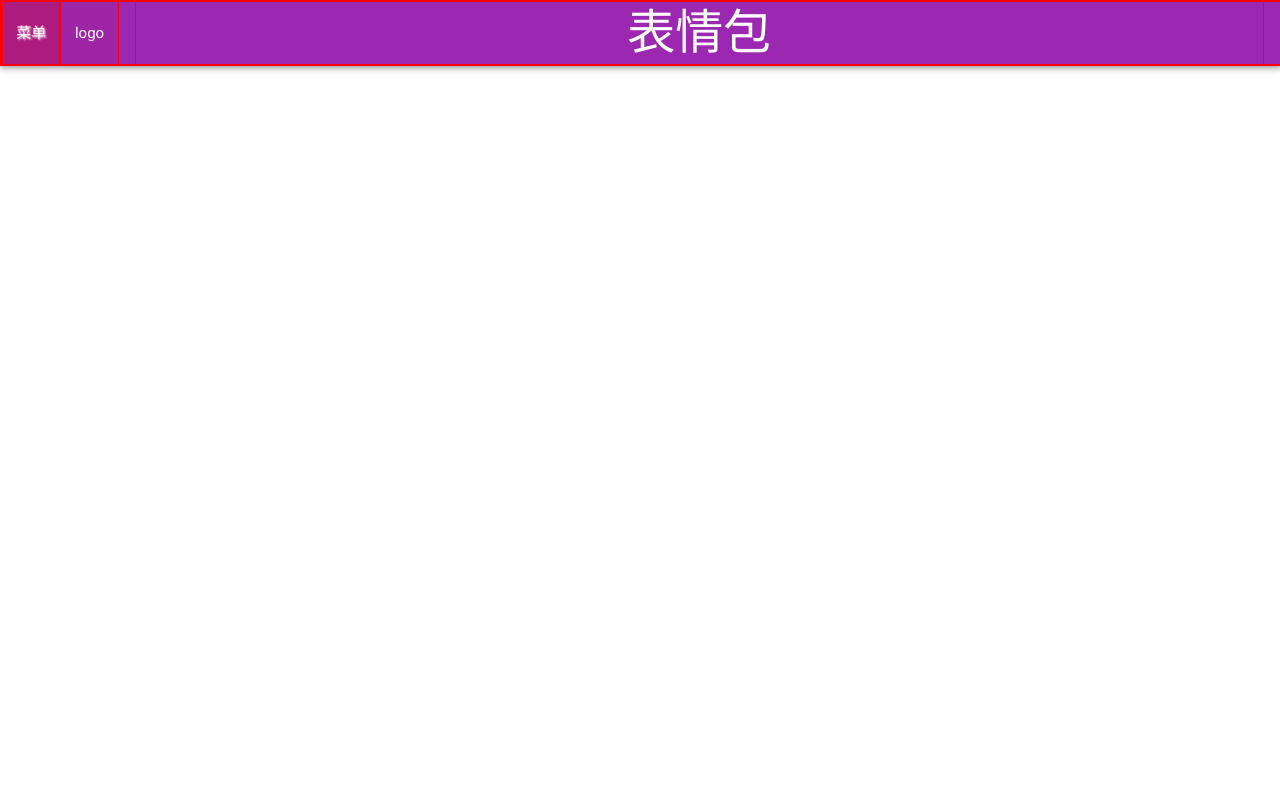
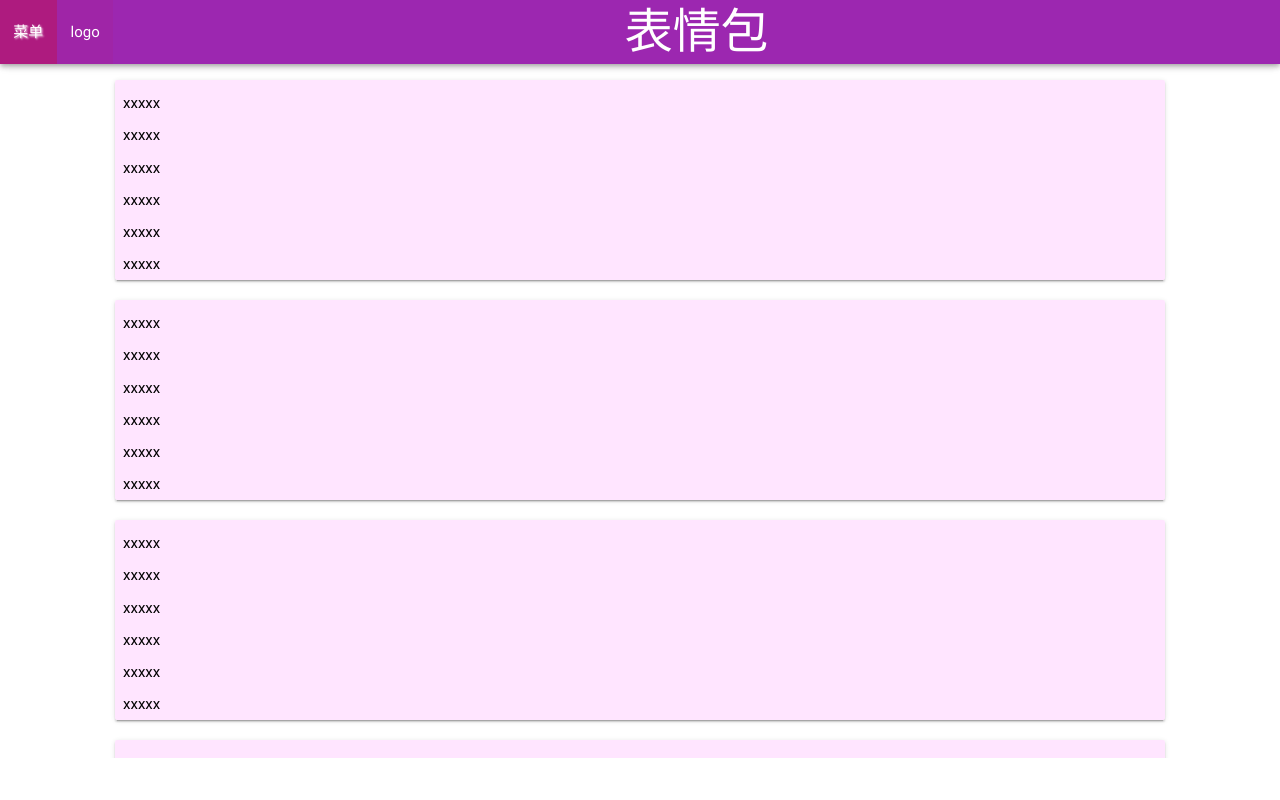
Before and after one commit to chuchong/biaoqingbao-html, a plain HTML site: page index.html in a window 1280 px wide. Drawn offline with Linux system fonts and the light colour scheme.

Commit message:
主页的排版做出来了
其他页的内容保留除footer drawer header之外部分即可

```diff
--- a/index.html
+++ b/index.html
@@ -9,7 +9,7 @@
 </head>
 
 
-<body class="mdui-theme-primary-purple  mdui-text-color-grey-800" >
+<body class="mdui-theme-primary-purple  mdui-text-color-grey-800 mybody" >
 <!--head-->
 <div class="mdui-appbar mdui-appbar-fixed debug">
 <div class="mdui-toolbar mdui-color-theme debug">
@@ -23,8 +23,10 @@ logo
   <a ><font size="50px">表情包</font></a>
 </div>
 </div>
+</div>
 <!--end head-->
 
+<!--drawer-->
 <div class="mdui-drawer  mydrawer debug" id="drawer" >
   <ul class="mdui-list">
     <li class="mdui-subheader">互联网早期</li>
@@ -68,6 +70,76 @@ logo
 
   </ul>
 </div>
+<!--end drawer-->
+
+<!--main body-->
+<div class ="myscroll debug">
+<div class ="mdui-container mdui-card debug mycontainer">
+  <p>xxxxx</p>
+    <p>xxxxx</p>
+      <p>xxxxx</p>
+        <p>xxxxx</p>
+          <p>xxxxx</p>
+            <p>xxxxx</p>
+</div>
+
+<div class ="mdui-container mdui-card debug mycontainer">
+  <p>xxxxx</p>
+    <p>xxxxx</p>
+      <p>xxxxx</p>
+        <p>xxxxx</p>
+          <p>xxxxx</p>
+            <p>xxxxx</p>
+</div>
+
+<div class ="mdui-container mdui-card debug mycontainer">
+  <p>xxxxx</p>
+    <p>xxxxx</p>
+      <p>xxxxx</p>
+        <p>xxxxx</p>
+          <p>xxxxx</p>
+            <p>xxxxx</p>
+</div>
+
+<div class ="mdui-container mdui-card debug mycontainer">
+  <p>xxxxx</p>
+    <p>xxxxx</p>
+      <p>xxxxx</p>
+        <p>xxxxx</p>
+          <p>xxxxx</p>
+            <p>xxxxx</p>
+</div>
+
+<div class ="mdui-container mdui-card debug mycontainer">
+  <p>xxxxx</p>
+    <p>xxxxx</p>
+      <p>xxxxx</p>
+        <p>xxxxx</p>
+          <p>xxxxx</p>
+            <p>xxxxx</p>
+</div>
+
+<div class ="mdui-container mdui-card debug mycontainer">
+  <p>xxxxx</p>
+    <p>xxxxx</p>
+      <p>xxxxx</p>
+        <p>xxxxx</p>
+          <p>xxxxx</p>
+            <p>xxxxx</p>
+</div>
+
+
+<!--footer-->
+<div class = "mdui-color-theme" style="margin-top:0px;height:40px; margin-top:20px;">
+<div style="height:20px;">
+</div>
+</div>
+<!--end footer-->
+</div>
+<!--end main body-->
+
+
+
 
 <!--my script-->
 <script src="myjs.js"></script>
--- a/mycss.css
+++ b/mycss.css
@@ -5,8 +5,13 @@ h1{
 h2{
   font-size:30px;
 }
+
 .debug{
-    border:1px solid red;
+    //border:1px solid red;
+}
+
+.mybody{
+  overflow:hidden;
 }
 
 .mytitle{
@@ -41,5 +46,17 @@ h2{
 .mydrawer{
   margin-top: 64px;
   background-color: rgb(255,255,255);
+}
 
+.myscroll{
+  margin-top: 60px;
+  overflow-y: scroll;
+  height:698px;/*比body内含的元素总的高度小才有效果,这个数值极度影响排版，magic number...*/
 }
+
+.mycontainer{
+  background-color: rgba(255,0,255,0.1);
+  width: 1050px;
+  margin-top: 20px;
+  height: 200px;
+}
```
